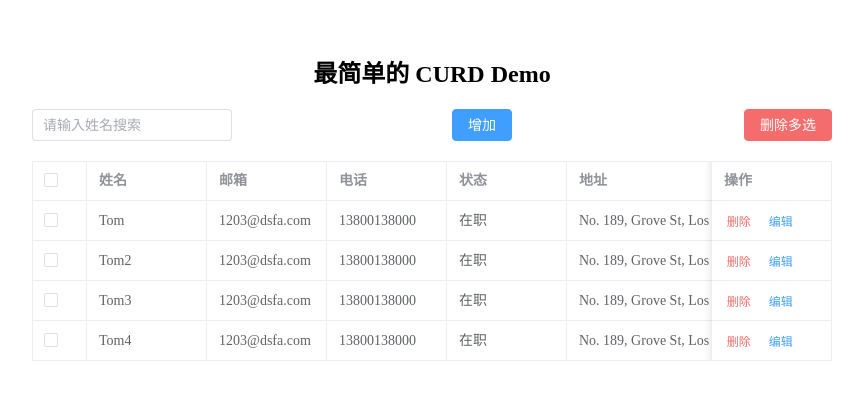
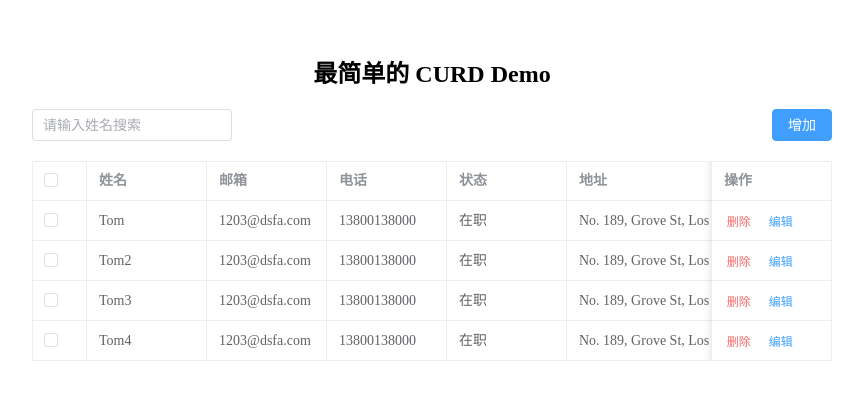
Before and after one commit to zhixiaoniu/vue3-demo, a Vue app: page / in a window 1280 px wide. Shown: the part 146-546 px from the top of the page, without its empty margins (208-1071 px from the left). Built offline with nearby package versions, Linux system fonts and the light colour scheme.

Commit message:
删除功能

```diff
--- a/src/App.vue
+++ b/src/App.vue
@@ -7,8 +7,10 @@
     <!-- query -->
     <div class="query-box">
       <el-input class="query-input" v-model="queryInput" placeholder="请输入姓名搜索" />
-      <el-button type="primary" @click="handleAdd">增加</el-button>
-      <el-button type="danger" @click="handleDelList">删除多选</el-button>
+      <div class="btn-list">
+        <el-button type="primary" @click="handleAdd">增加</el-button>
+        <el-button type="danger" @click="handleDelList" v-if="multipleSelection.length > 0">删除多选</el-button>
+      </div>
     </div>
     <!-- table -->
     <el-table
```
